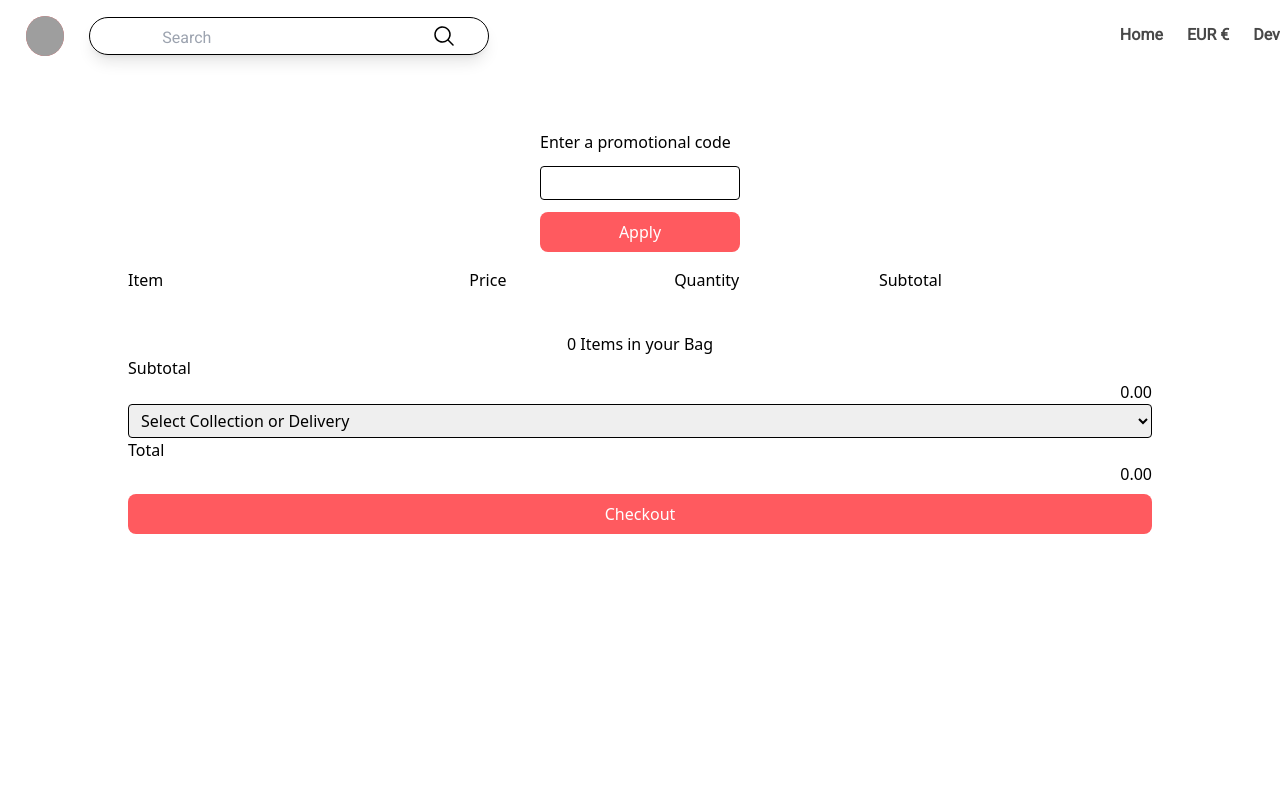
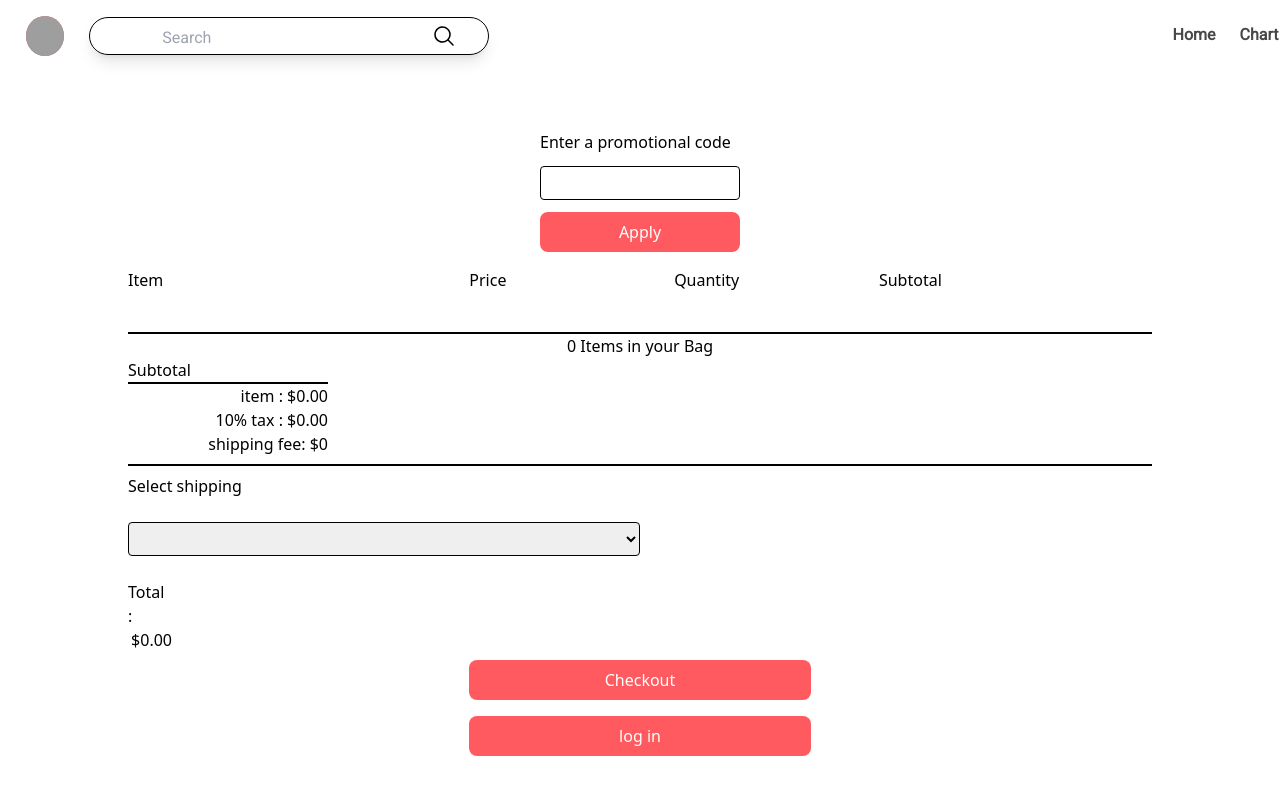
Before and after one commit to AjiePrm/airbnbClone, a Nuxt app: page /summary/example in a window 1280 px wide. Shown: the top 794 px of the page. Built offline with nearby package versions, Linux system fonts and the light colour scheme; grey boxes are pictures that could not be loaded.

Commit message:
add payment page and update summary chart

```diff
--- /dev/null
+++ b/components/payment.vue
@@ -0,0 +1,59 @@
+<template>
+    <div class="primary">
+        <main class="mx-auto bg-secondaryWhite w-[800px] h-[600px] shadow-xl relative overflow-hidden z-[-2]">
+            <div class="credit-cards mt-[50px] text-center">
+                <i class="fab fa-credit-card"></i>
+                <i class="fab fa-cc-visa"></i>
+                <i class="fab fa-cc-mastercard"></i>
+            </div>
+
+            <div class="payment relative mt-[50px]">
+                <div class="purchases float-left text-left ml-[180px]">
+                    <div class="title text-primaryPurple">Purchases: {{ qty }}</div>
+                    <div class="items text-white">
+                        <div class="item">Shiping :</div>
+                        <div class="item">{{ fee }}</div>
+                    </div>
+                </div>
+
+                <div class="total float-right mr-[170px] text-[36px] mt-[12px]">${{ price }}</div>
+            </div>
+
+            <button
+                class="pay-button w-[180px] h-[45px] leading-[45px] text-center bg-primaryRed text-secondaryWhite mx-auto rounded-[22.5px] cursor-pointer font-bold text-[16px] mt-[450px]">PAY</button>
+
+            <div
+                class="credit-card-front absolute left-[144px] top-[255px] w-[345px] h-[210px] text-secondaryWhite bg-primaryGreeb rounded-[20px] z-[10] text-[16px]">
+                <div class="number mt-[50px] space-x-1 pl-1">
+                    <span>0000</span>
+                    <span>0000</span>
+                    <span>0000</span>
+                    <span>0000</span>
+                </div>
+                <div class="name-date mt-[70px] flex justify-between">
+                    <div class="name w-[160px] ml-[36px]">Name</div>
+                    <div class="date mr-[18px]">00/00</div>
+                </div>
+            </div>
+
+            <div
+                class="credit-card-back absolute right-[144px] top-[280px] w-[345px] h-[210px] bg-primaryPurple rounded-[20px] z-2">
+                <div class="bar w-full h-[45px] bg-primaryRed mt-[20px]"></div>
+                <div class="value mt-[22px] text-right">
+                    <div class="text mr-[56px] text-secondaryWhite">CVV</div>
+                    <div class="text"></div>
+                </div>
+            </div>
+        </main>
+    </div>
+</template>
+
+<script>
+export default {
+    props: {
+        price: String,
+        fee: String,
+        qty: Number
+    },
+}
+</script>
--- a/layouts/default.vue
+++ b/layouts/default.vue
@@ -45,8 +45,12 @@
                         <NuxtLink to="/">
                             <li>Home</li>
                         </NuxtLink>
-                        <li>EUR €</li>
-                        <li>Devenir hôte</li>
+                        <NuxtLink to="/summary/example">
+                            <li>Chart</li>
+                        </NuxtLink>
+                        <NuxtLink to="/">
+                            <li>Login</li>
+                        </NuxtLink>
                     </ul>
                 </div>
             </div>
--- a/pages/summary/[id].vue
+++ b/pages/summary/[id].vue
@@ -3,18 +3,9 @@
     <div class="m-0">
       <div class="basket-module flex flex-col md:w-[200px] md:mx-auto space-y-3 pb-4">
         <label for="promo-code" class="text-gray-700">Enter a promotional code</label>
-        <input
-          id="promo-code"
-          type="text"
-          name="promo-code"
-          maxlength="5"
-          v-model="promoCode"
-          class="border border-gray-300 rounded px-2 py-1"
-        />
-        <button
-          class="promo-code-cta bg-primaryRed text-secondaryWhite rounded-lg px-4 py-2"
-          @click="applyPromoCode"
-        >
+        <input id="promo-code" type="text" name="promo-code" maxlength="5" v-model="promoCode"
+          class="border border-gray-300 rounded px-2 py-1" />
+        <button class="promo-code-cta bg-primaryRed text-secondaryWhite rounded-lg px-4 py-2" @click="applyPromoCode">
           Apply
         </button>
       </div>
@@ -26,18 +17,11 @@
           <li class="subtotal w-1/5">Subtotal</li>
         </ul>
       </div>
-      <div
-        class="basket-product lg:w-[1024px] lg:mx-auto flex flex-col md:flex-row"
-        v-for="product in products"
-        :key="index"
-      >
+      <div class="basket-product lg:w-[1024px] lg:mx-auto flex flex-col md:flex-row" v-for="product in products"
+        :key="index">
         <div class="item w-full md:w-[43%] md:flex mt-4">
-          <div class="product-image">
-            <img
-              :src="product.image"
-              :alt="product.name"
-              class="product-frame object-cover"
-            />
+          <div class="product-image w-[200px] object-cover">
+            <img :src="product.image" :alt="product.name" class="product-frame object-cover w-[200px] " />
           </div>
           <div class="product-details">
             <h1>
@@ -52,34 +36,33 @@
         </div>
         <div class="price w-1/5">{{ formatPrice(product.price) }}</div>
         <div class="quantity w-1/5">
-          <input
-            type="number"
-            v-model="product.quantity"
-            min="1"
-            class="quantity-field border border-gray-300 rounded px-2 py-1"
-          />
+          <input type="number" v-model="product.quantity" min="1"
+            class="quantity-field border border-gray-300 rounded px-2 py-1" />
         </div>
         <div class="subtotal lg:pl-[50px] w-1/5">
-          Subtotal - {{ formatPrice(product.price * product.quantity) }}
+          <span class="lg:hidden">Subtotal -</span> {{ formatPrice(product.price * product.quantity) }}
         </div>
         <div class="remove w-1/5">
-          <button
-            class="text-primaryGreeb underline"
-            @click="removeProduct(index)"
-          >
+          <button class="text-primaryGreeb underline" @click="removeProduct(index)">
             Remove
           </button>
         </div>
       </div>
     </div>
     <div class="summary w-full md:w-[500px] lg:w-[1024px] md:mx-auto py-10">
-      <div class="summary-total-items text-center text-gray-700">
+      <div class="summary-total-items text-center text-gray-700 border-t-2">
         <span class="total-items">{{ getTotalItems() }}</span> Items in your Bag
       </div>
-      <div class="summary-subtotal">
-        <div class="subtotal-title">Subtotal</div>
+      <div class="summary-subtotal w-[200px]">
+        <div class="subtotal-title border-b-2">Subtotal</div>
         <div class="subtotal-value final-value text-right">
-          {{ formatPrice(getSubtotal()) }}
+          item : ${{ formatPrice(getSubtotal()) }}
+        </div>
+        <div class="subtotal-value final-value text-right">
+          10% tax : ${{ (formatPrice(getSubtotal()) * 0.10).toFixed(2) }}
+        </div>
+        <div class="subtotal-value final-value text-right">
+          shipping fee: ${{ deliveryPrice }}
         </div>
         <div class="summary-promo" v-if="promoPrice">
           <div class="promo-title">Promotion</div>
@@ -88,28 +71,31 @@
           </div>
         </div>
       </div>
-      <div class="summary-delivery">
-        <select
-          name="delivery-collection"
-          class="summary-delivery-selection w-full border border-gray-300 rounded px-2 py-1"
-        >
-          <option value="0" selected="selected">Select Collection or Delivery</option>
-          <option value="collection">Collection</option>
-          <option value="delivery">Delivery</option>
+      <div class="subtotal-title border-t-2 mt-2 pt-2">Select shipping</div>
+      <div v-if="isAlert !== null">
+        <p class="text-primaryRed">please select your shipping</p>
+      </div>
+      <div class="summary-delivery w-2/4 py-6">
+        <select v-model="selectedDelivery" @change="updateTotalPrice" name="delivery-collection"
+          class="summary-delivery-selection w-full border border-gray-300 rounded px-2 py-1">
+          <option value="reguler">Reguler</option>
+          <option value="express">Express</option>
         </select>
       </div>
-      <div class="summary-total">
-        <div class="total-title">Total</div>
+      <div class="summary-total w-11">
+        <div class="total-title">Total :</div>
         <div class="total-value final-value text-right">
-          {{ formatPrice(getTotal()) }}
+          ${{ total }}
         </div>
       </div>
-      <div class="summary-checkout py-2">
-        <button
-          class="checkout-cta bg-primaryRed text-secondaryWhite rounded-lg w-full py-2"
-          @click="checkout"
-        >
+      <div class="summary-checkout py-2 lg:m-auto lg:w-2/6 ">
+        <button class="checkout-cta bg-primaryRed text-secondaryWhite rounded-lg w-full py-2" @click="handleCheckout">
           Checkout
+        </button>
+      </div>
+      <div class="summary-checkout py-2 lg:m-auto lg:w-2/6">
+        <button class="checkout-cta bg-primaryRed text-secondaryWhite rounded-lg w-full py-2" @click="handleCheckout">
+          log in
         </button>
       </div>
     </div>
@@ -125,22 +111,38 @@ export default {
     },
   },
 
-  data(obj) {
+  data() {
     console.log('props count');
-    const productsCount = this.$route.query.quantity;
-    const productsName = this.$route.query.name;
-    const productsPrice = this.$route.query.price;
-    const productImage = this.$route.query.image;
-    const productCategory = this.$route.query.category;
+    //const productsCount = this.$route.query.quantity;
+    //const productsName = this.$route.query.name;
+    //const productsPrice = this.$route.query.price;
+    //const productImage = this.$route.query.image;
+    //const productCategory = this.$route.query.category;
 
     return {
       products: [
 
 
       ], // Initialize the products array as an empty array
+      selectedDelivery: '0',
+      //deliveryPrice: 0,
       promoCode: '',
       promoPrice: null,
+      isAlert: null,
     };
+  },
+
+  computed: {
+    deliveryPrice() {
+      return this.selectedDelivery === 'reguler' ? 10 : this.selectedDelivery === 'express' ? 20 : 0;
+    },
+    total() {
+      const subtotal = parseFloat(this.getSubtotal());
+      const tax = subtotal * 0.10;
+      const deliveryFee = parseFloat(this.deliveryPrice);
+      const total = subtotal + tax + deliveryFee;
+      return total.toFixed(2);
+    },
   },
 
   methods: {
@@ -184,13 +186,30 @@ export default {
       return subtotal;
     },
 
-    checkout() {
-      // Implement the logic for handling the checkout
-    },
-
     formatPrice(price) {
       price = parseFloat(price); // Parse the price to a number
       return price.toFixed(2)
+    },
+
+    handleCheckout() {
+      const summaryTotal = {
+        quantity: this.getTotalItems() || '',
+        totalPrice: this.total || '',
+        shipingFee: this.deliveryPrice || ''
+      };
+      if (this.deliveryPrice !== 0) {
+        // Display a confirmation dialog
+        if (confirm("Are you sure you want to proceed to checkout?")) {
+          navigateTo({
+            path: '/summary/checkout/1',
+            query: summaryTotal
+          });
+        }
+      } else {
+        this.isAlert = true;
+      }
+
+
     },
   },
 
```
Also changed, not shown: components/cardForm.vue (+51 -6 lines), pages/summary/checkout/[id].vue (added, +88 -0 lines). Lines whose indentation alone changed are shown as unchanged.
